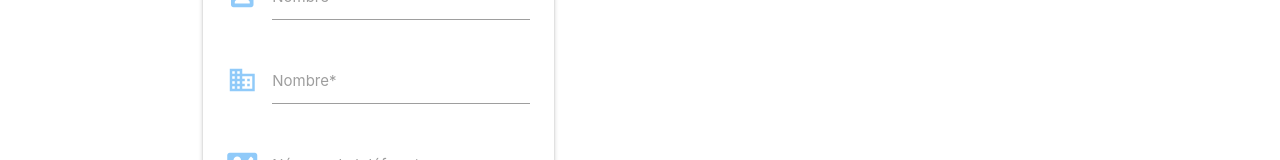
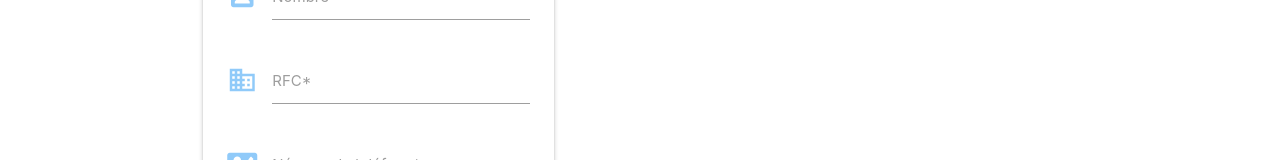
Before and after one commit to VicAnto99/LSP-LabWeb, an Angular app in the folder frontend/: page /cliente in a window 1280 px wide. Shown: the part 276-436 px from the top of the page. Built offline with nearby package versions, Linux system fonts and the light colour scheme; no server answers; sample sign-in values are in the browser's storage.

Commit message:
Últimas modificaciones
:angel:

```diff
--- a/frontend/src/app/components/cliente/cliente.component.html
+++ b/frontend/src/app/components/cliente/cliente.component.html
@@ -18,7 +18,7 @@
                             <div class="input-field col s12">
                                 <i class="material-icons prefix">business</i>
                                 <input class="validate" id="rfc" type="text" name="rfc" #rfc="ngModel" [(ngModel)]="clienteService.selectedCliente.rfc">
-                                <label for="rfc">Nombre*</label>
+                                <label for="rfc">RFC*</label>
                             </div>
                             <div class="input-field col s12">
                                 <i class="material-icons prefix">contact_phone</i>
--- a/frontend/src/app/components/cliente/cliente.component.ts
+++ b/frontend/src/app/components/cliente/cliente.component.ts
@@ -17,6 +17,7 @@ export class ClienteComponent implements OnInit {
   constructor(public clienteService: ClienteService) { }
 
   ngOnInit(): void {
+    this.getClientes();
   }
 
   addCliente(form: NgForm){
@@ -35,7 +36,7 @@ export class ClienteComponent implements OnInit {
       .subscribe(res=>{
       this.resetForm(form);
         M.toast({
-          html: 'Pelicula creada! :)'
+          html: 'Cliente modificado! :)'
         });
         this.getClientes();
       });
@@ -57,7 +58,7 @@ export class ClienteComponent implements OnInit {
         .subscribe(res=>{
           this.getClientes();
         M.toast({
-          html: 'Pelicula eliminada correctamente!'
+          html: 'Cliente eliminado correctamente!'
         });
       });
     }
```
